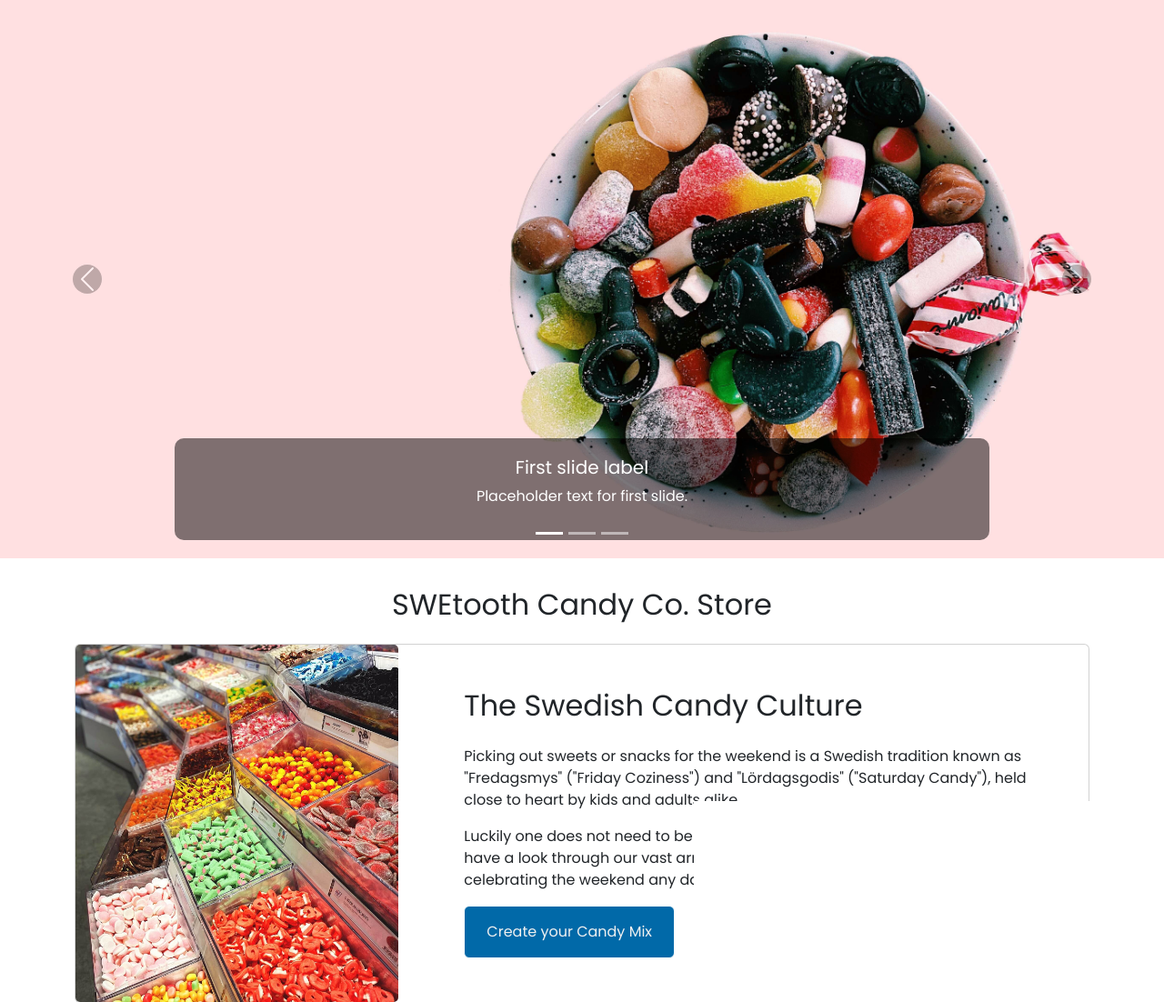
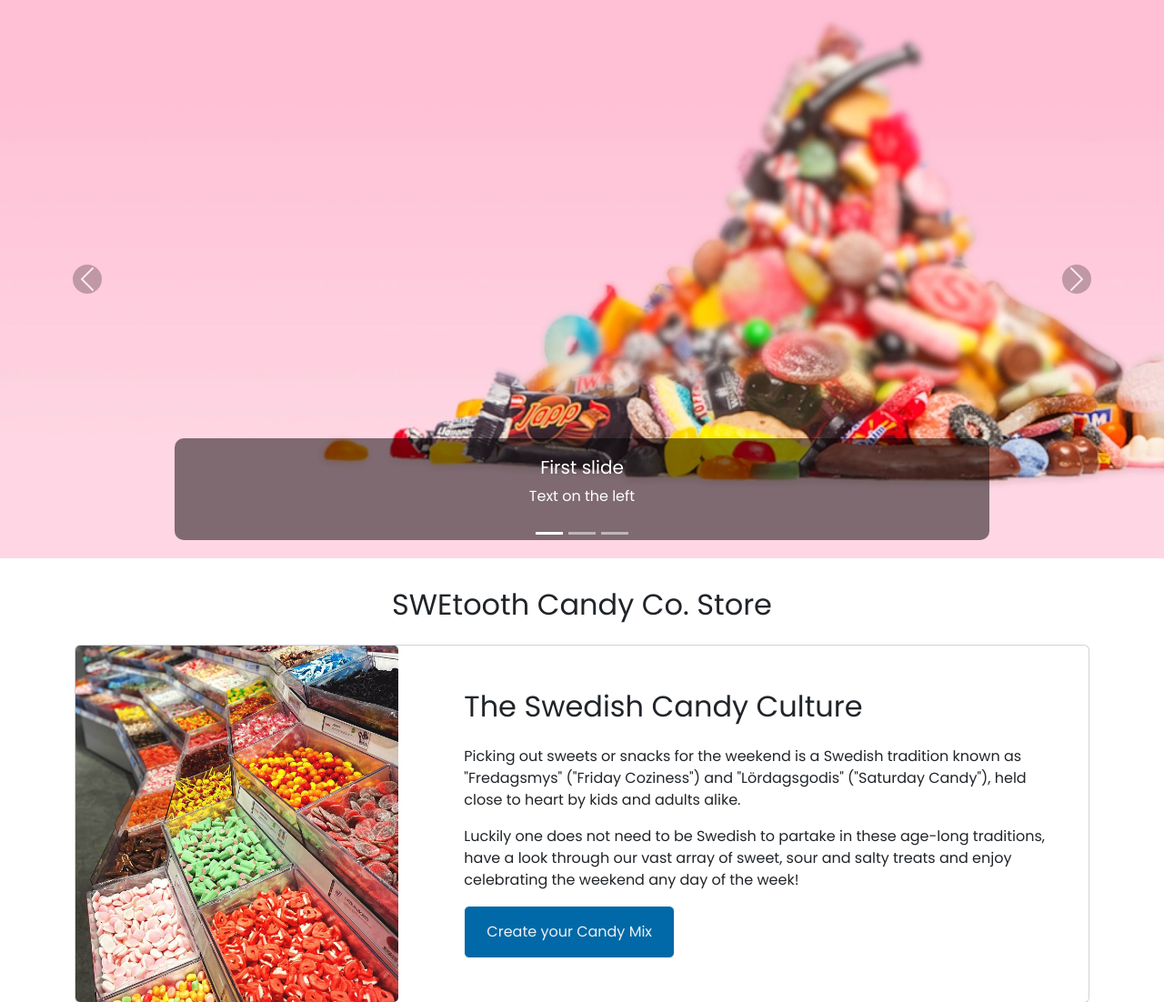
Before and after one commit to AndreeeasN/pp5-project, a Django app: page / in a window 1280 px wide. Shown: the part 136-1238 px from the top of the page at 91% size. Run offline with Django 3.2, Linux system fonts and the light colour scheme; parts of the project's set-up code (start-up, migrations or seed data) failed here and were passed over; some libraries are stand-ins or nearby versions.

Commit message:
Update images of home carousel

```diff
--- a/home/templates/home/index.html
+++ b/home/templates/home/index.html
@@ -10,24 +10,24 @@
     </div>
     <div class="carousel-inner">
         <div class="carousel-item active">
-                <img src="{% static 'images\home_carousel_bg1.jpg' %}" class="d-block w-100" alt="CAROUSEL 1">
-                <div class="carousel-caption d-none d-md-block">
-                    <h5>First slide label</h5>
-                    <p>Placeholder text for first slide.</p>
+            <img src="{% static 'images\carousel-pile-of-candy.webp' %}" class="d-block w-100" alt="CAROUSEL 1">
+            <div class="carousel-caption left">
+                <h5>First slide</h5>
+                <p>Text on the left</p>
             </div>
         </div>
         <div class="carousel-item">
-                <img src="{% static 'images\home_carousel_bg1.jpg' %}" class="d-block w-100" alt="...">
-                <div class="carousel-caption d-none d-md-block">
-                    <h5>Second slide label</h5>
-                    <p>Placeholder text for second slide.</p>
+            <img src="{% static 'images\carousel-jar-of-candy.webp' %}" class="d-block w-100" alt="...">
+            <div class="carousel-caption text-right">
+                <h5>Second slide</h5>
+                <p>Text on the right</p>
             </div>
         </div>
         <div class="carousel-item">
-                <img src="{% static 'images\home_carousel_bg1.jpg' %}" class="d-block w-100" alt="...">
-                <div class="carousel-caption d-none d-md-block">
-                    <h5>Third slide label</h5>
-                    <p>Placeholder text for third slide.</p>
+            <img src="{% static 'images\carousel-bowl-of-candy.webp' %}" class="d-block w-100" alt="...">
+            <div class="carousel-caption text-bottom">
+                <h5>Third slide</h5>
+                <p>Text on the left</p>
             </div>
         </div>
     </div>
```
Also changed, not shown: static/images/carousel-bowl-of-candy.webp (added), static/images/carousel-jar-of-candy.webp (added), static/images/carousel-pile-of-candy.webp (added), static/images/home_carousel_bg1.jpg (deleted). Lines whose indentation alone changed are shown as unchanged.
